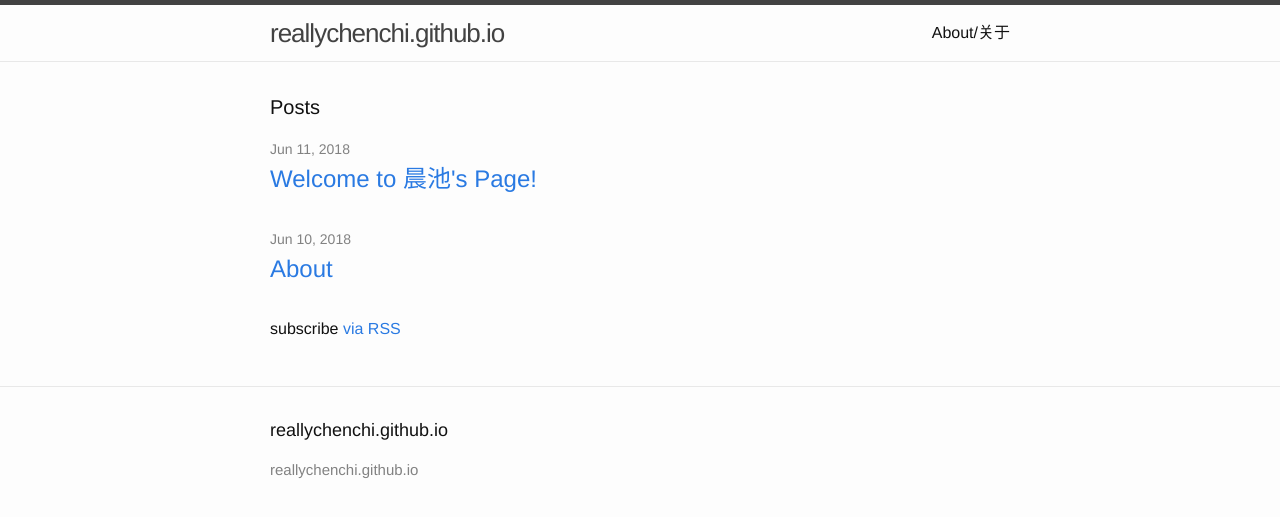
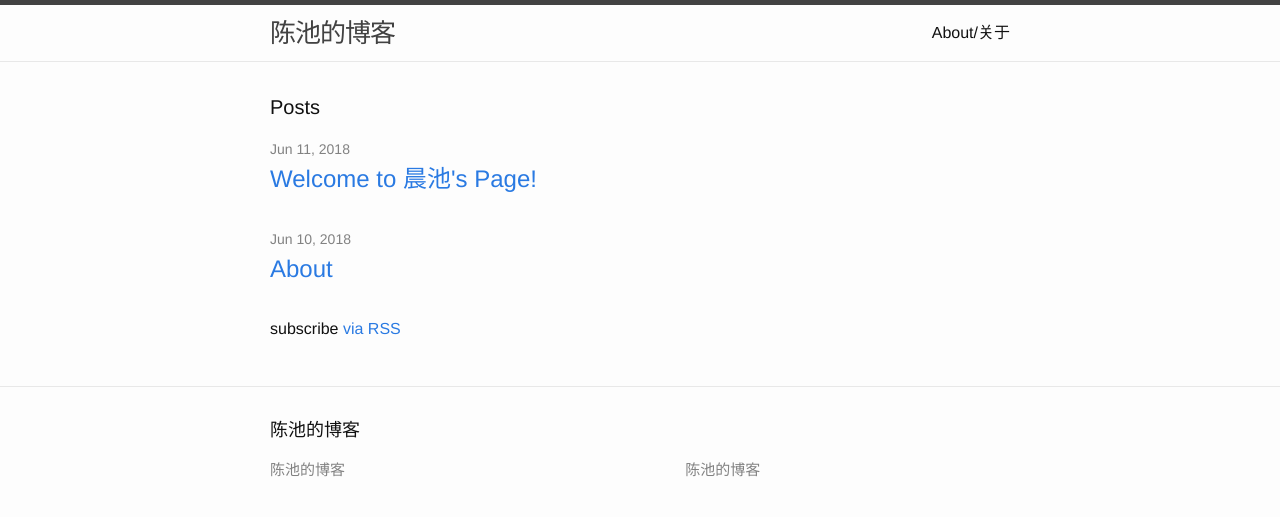
Before and after one commit to reallychenchi/reallychenchi.github.io, a Jekyll site: the page built from index.html, in a window 1280 px wide. Shown: the top 517 px of the page. Built offline with Jekyll 4.4.1, drawn with Linux system fonts in a browser that asks for light colours.

Commit message:
Update title
Signed-off-by: CookChen <cookchen@tcl.com>

```diff
--- a/_config.yml
+++ b/_config.yml
@@ -1 +1,8 @@
 theme: jekyll-theme-architect
+baseurl: ""
+url: "http://www.chenchi.cc/"
+theme_settings:
+title: 陈池的博客
+avatar: assets/img/qht.jpg
+#gravatar: f98....6bfc                 # MD5 hash of your email address
+description: 陈池的博客                # Short description, primarily used by search engines
```
Also changed, not shown: assets/img/qht.jpg (added), 6 other files.
